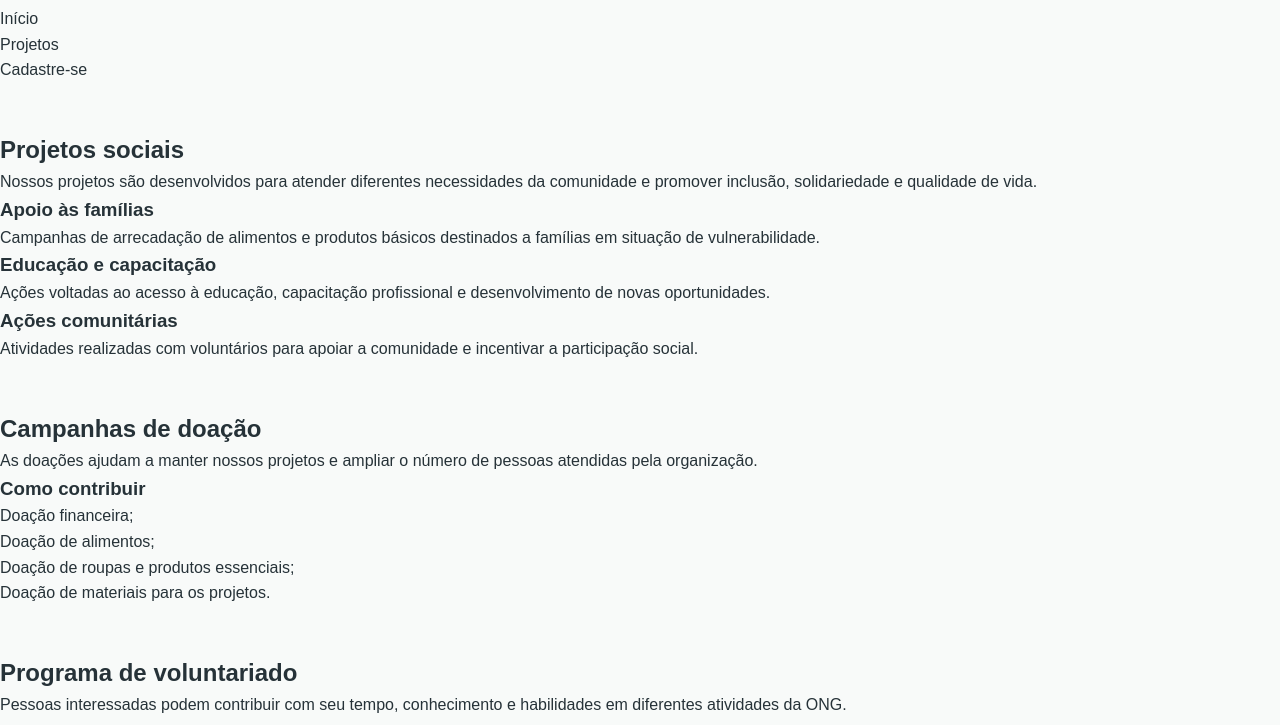
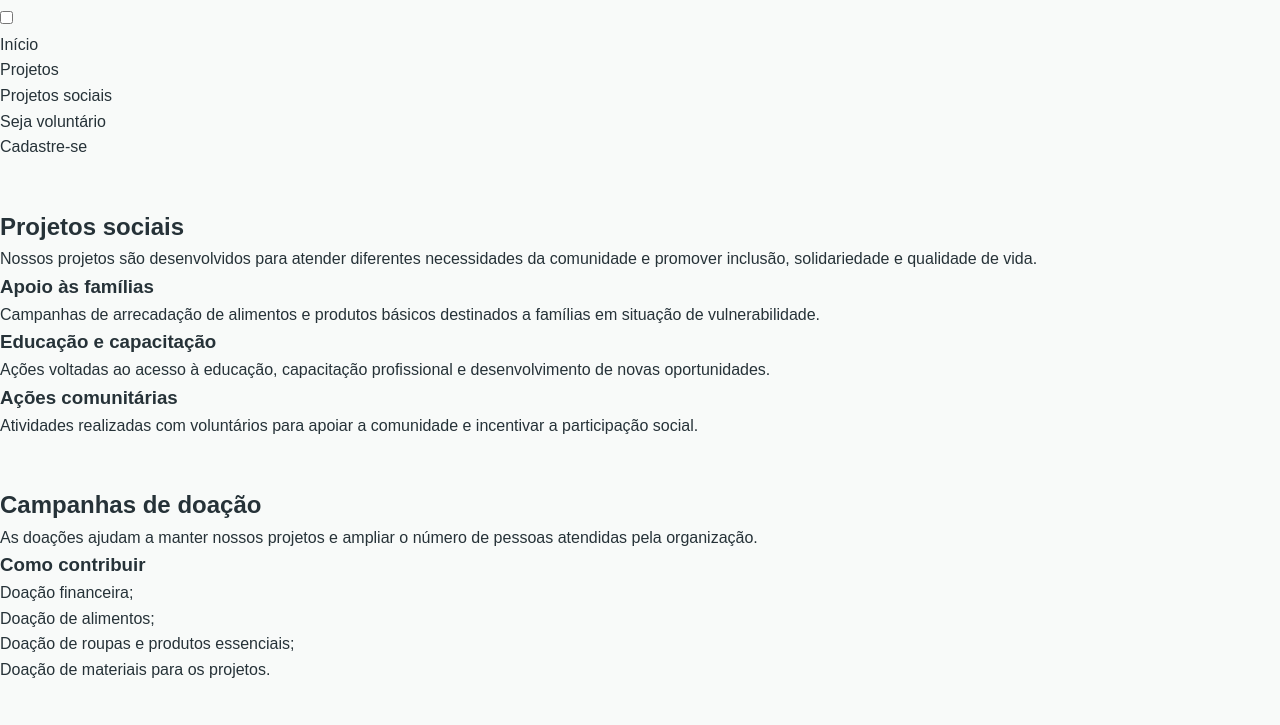
Before and after one commit to RodrigoMA21/ong-esperanca-html5, a plain HTML site: page projetos.html in a window 1280 px wide. Shown: the part 45-770 px from the top of the page. Drawn offline with Linux system fonts and the light colour scheme.

Commit message:
Refactor header and navigation structure in projetos.html

```diff
--- a/projetos.html
+++ b/projetos.html
@@ -10,17 +10,63 @@
 
 <body>
 
-    <header>
-        <h1>ONG Esperança</h1>
+    <header class="site-header">
+    <div class="header-container">
 
-        <nav aria-label="Navegação principal">
-            <ul>
-                <li><a href="index.html">Início</a></li>
-                <li><a href="projetos.html" aria-current="page">Projetos</a></li>
-                <li><a href="cadastro.html">Cadastre-se</a></li>
+        <h1 class="site-title">ONG Esperança</h1>
+
+        <input
+            type="checkbox"
+            id="menu-toggle"
+            class="menu-toggle"
+        >
+
+        <label for="menu-toggle" class="menu-button" aria-label="Abrir menu">
+            <span></span>
+            <span></span>
+            <span></span>
+        </label>
+
+        <nav class="main-navigation" aria-label="Navegação principal">
+            <ul class="nav-list">
+
+                <li class="nav-item">
+                    <a href="index.html" aria-current="page">
+                        Início
+                    </a>
+                </li>
+
+                <li class="nav-item dropdown">
+                    <a href="projetos.html">
+                        Projetos
+                    </a>
+
+                    <ul class="dropdown-menu">
+                        <li>
+                            <a href="projetos.html">
+                                Projetos sociais
+                            </a>
+                        </li>
+
+                        <li>
+                            <a href="cadastro.html">
+                                Seja voluntário
+                            </a>
+                        </li>
+                    </ul>
+                </li>
+
+                <li class="nav-item">
+                    <a href="cadastro.html">
+                        Cadastre-se
+                    </a>
+                </li>
+
             </ul>
         </nav>
-    </header>
+
+    </div>
+</header>
 
     <main>
 
```
